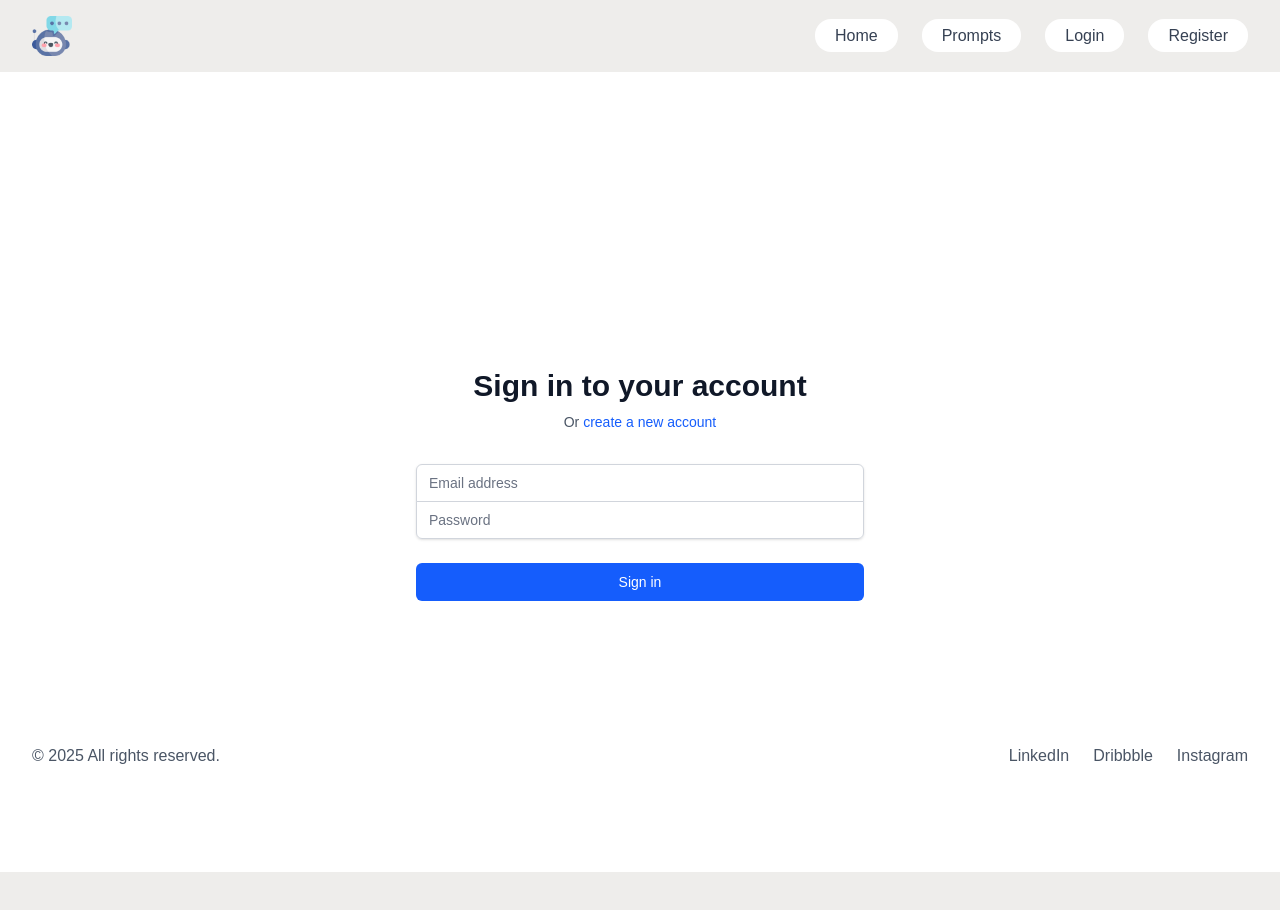
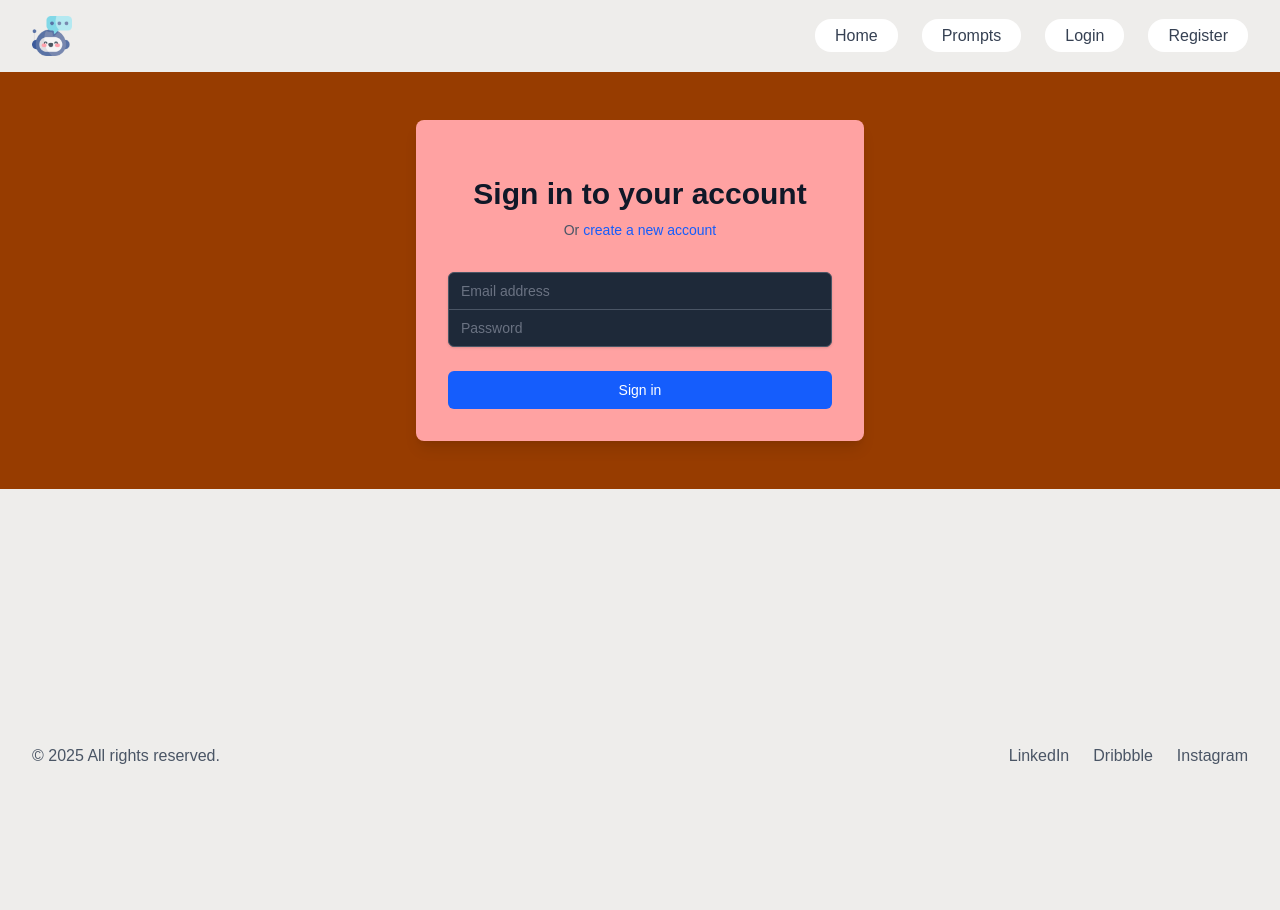
Before and after one commit to pranjalkuhikar/PromptHub, a Next.js app in the folder client/: page /login in a window 1280 px wide. Shown: the top 910 px of the page. After the commit the page ends 800 px from the top, so only its background shows below. Built offline with nearby package versions, Linux system fonts and the light colour scheme; no server answers.

Commit message:
style(layout): improve layout styling and remove unused error state
- Add full-width background color to main content area
- Remove unused error state variable in login page
- Update login page styling with consistent background and colors

```diff
--- a/client/src/app/layout.tsx
+++ b/client/src/app/layout.tsx
@@ -35,8 +35,10 @@ export default function RootLayout({
         suppressHydrationWarning={true}
       >
         <Header />
-        <div className="flex-grow">
-          <Providers>{children}</Providers>
+        <div className="flex-grow w-full">
+          <div className="bg-amber-800 h-full w-full">
+            <Providers>{children}</Providers>
+          </div>
         </div>
         <Footer />
       </body>
--- a/client/src/app/login/page.tsx
+++ b/client/src/app/login/page.tsx
@@ -6,7 +6,7 @@ import Link from "next/link";
 export default function LoginPage() {
   const [email, setEmail] = useState("");
   const [password, setPassword] = useState("");
-  const [error, setError] = useState("");
+  const [, setError] = useState("");
   const [loading, setLoading] = useState(false);
   const [errors, setErrors] = useState<{ email?: string; password?: string }>(
     {}
@@ -20,17 +20,17 @@ export default function LoginPage() {
   };
 
   return (
-    <div className="min-h-screen flex items-center justify-center bg-white dark:bg-gray-900 py-12 px-4 sm:px-6 lg:px-8">
-      <div className="max-w-md w-full space-y-8">
+    <div className="flex items-center justify-center h-full py-12 px-4 sm:px-6 lg:px-8">
+      <div className="max-w-md w-full space-y-8 bg-red-300 p-8 rounded-lg shadow-lg">
         <div>
-          <h2 className="mt-6 text-center text-3xl font-extrabold text-gray-900 dark:text-white">
+          <h2 className="mt-6 text-center text-3xl font-extrabold text-gray-900 ">
             Sign in to your account
           </h2>
-          <p className="mt-2 text-center text-sm text-gray-600 dark:text-gray-300">
+          <p className="mt-2 text-center text-sm text-gray-600 ">
             Or{" "}
             <Link
               href="/register"
-              className="font-medium text-blue-600 hover:text-blue-500 dark:text-blue-400"
+              className="font-medium text-blue-600 hover:text-blue-500 "
             >
               create a new account
             </Link>
@@ -48,7 +48,7 @@ export default function LoginPage() {
                 type="email"
                 autoComplete="email"
                 required
-                className={`appearance-none rounded-none relative block w-full px-3 py-2 border placeholder-gray-500 text-gray-900 dark:text-gray-100 dark:bg-gray-800 dark:border-gray-600 rounded-t-md focus:outline-none focus:ring-blue-500 focus:border-blue-500 focus:z-10 sm:text-sm ${
+                className={`appearance-none rounded-none relative block w-full px-3 py-2 border placeholder-gray-500 text-gray-900  bg-gray-800 border-gray-600 rounded-t-md focus:outline-none focus:ring-blue-500 focus:border-blue-500 focus:z-10 sm:text-sm ${
                   errors.email ? "border-red-300" : "border-gray-300"
                 }`}
                 placeholder="Email address"
@@ -72,7 +72,7 @@ export default function LoginPage() {
                 type="password"
                 autoComplete="current-password"
                 required
-                className={`appearance-none rounded-none relative block w-full px-3 py-2 border placeholder-gray-500 text-gray-900 dark:text-gray-100 dark:bg-gray-800 dark:border-gray-600 rounded-b-md focus:outline-none focus:ring-blue-500 focus:border-blue-500 focus:z-10 sm:text-sm ${
+                className={`appearance-none rounded-none relative block w-full px-3 py-2 border placeholder-gray-500 text-gray-900 bg-gray-800 border-gray-600 rounded-b-md focus:outline-none focus:ring-blue-500 focus:border-blue-500 focus:z-10 sm:text-sm ${
                   errors.password ? "border-red-300" : "border-gray-300"
                 }`}
                 placeholder="Password"
```
